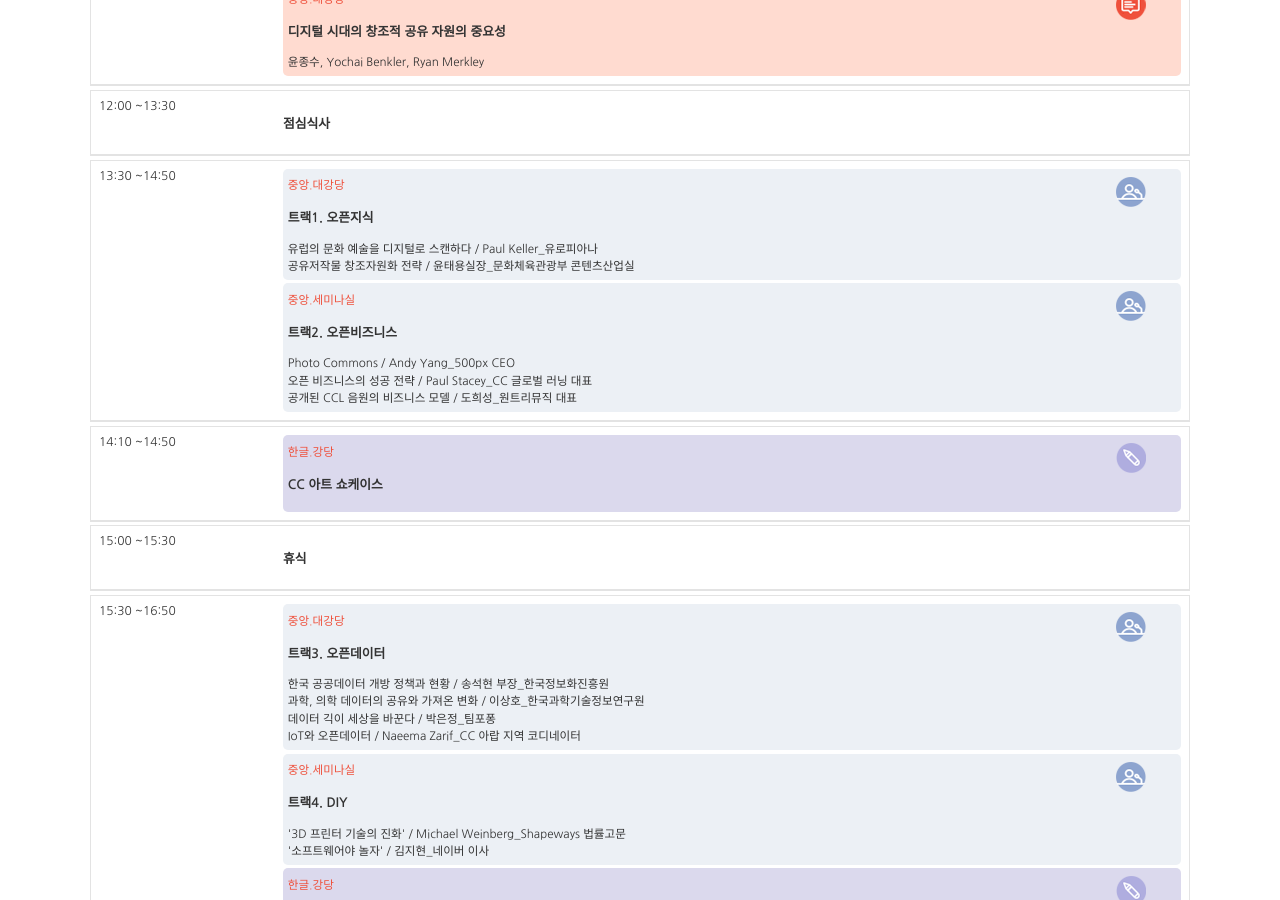
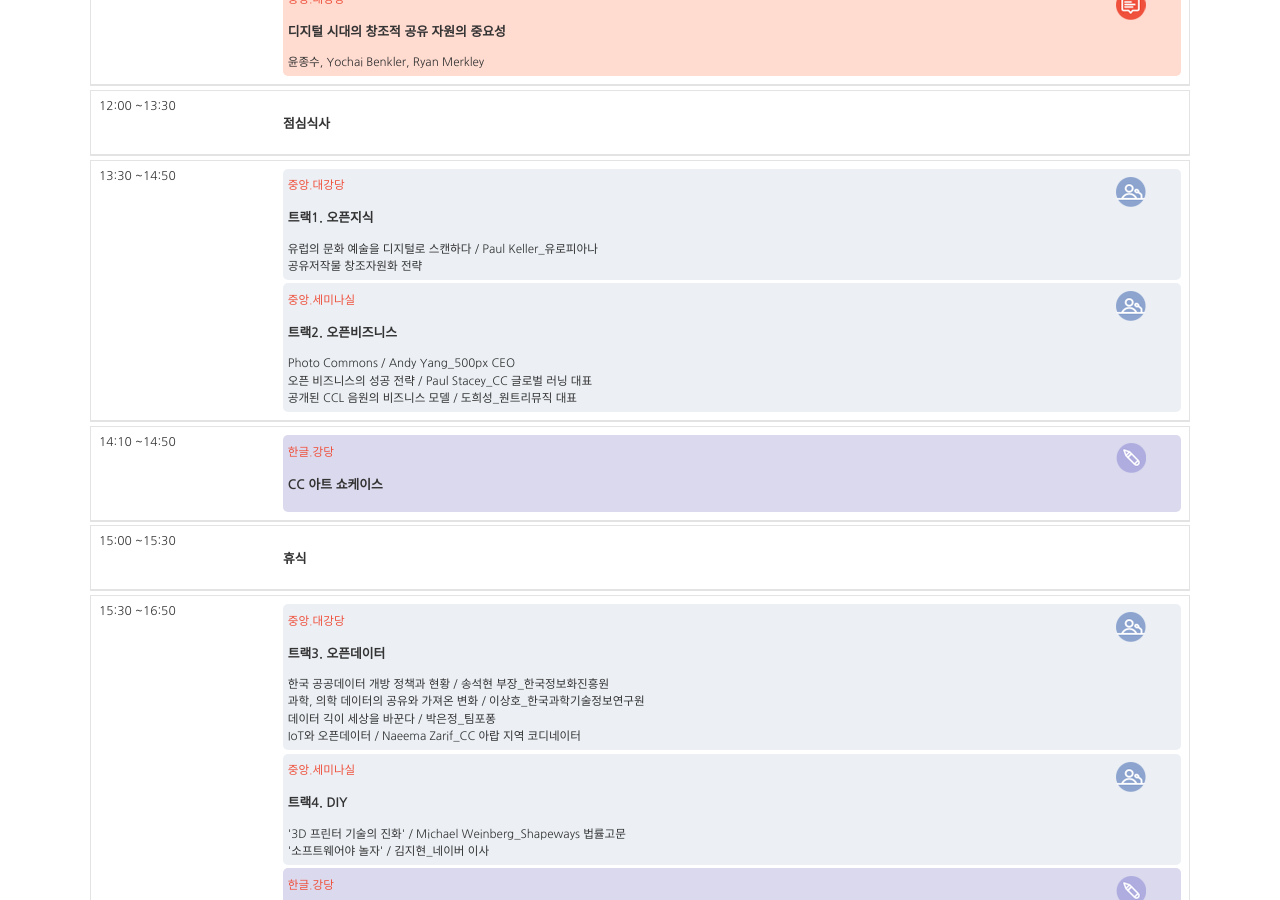
Before and after one commit to creativecommonskorea/2015-global-summit, a Jekyll site: the page built from programs_mobile.html, in a window 1280 px wide and 900 px high, scrolled down 1248 px. Built offline with Jekyll 4.4.1, drawn with Linux system fonts in a browser that asks for light colours; nearby versions of some CDN libraries.

Commit message:
Update day15_programs.yml

```diff
--- a/_data/day15_programs.yml
+++ b/_data/day15_programs.yml
@@ -51,7 +51,7 @@
     - title: "트랙1. 오픈지식"
       detail: >
         유럽의 문화 예술을 디지털로 스캔하다 / Paul Keller_유로피아나<br>
-        공유저작물 창조자원화 전략 / 윤태용실장_문화체육관광부 콘텐츠산업실
+        공유저작물 창조자원화 전략
       location: "중앙.대강당"
       box: lightblue
     - title: "트랙2. 오픈비즈니스"
```
